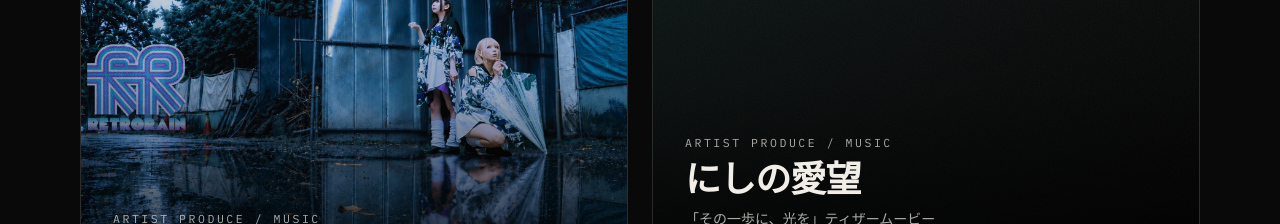
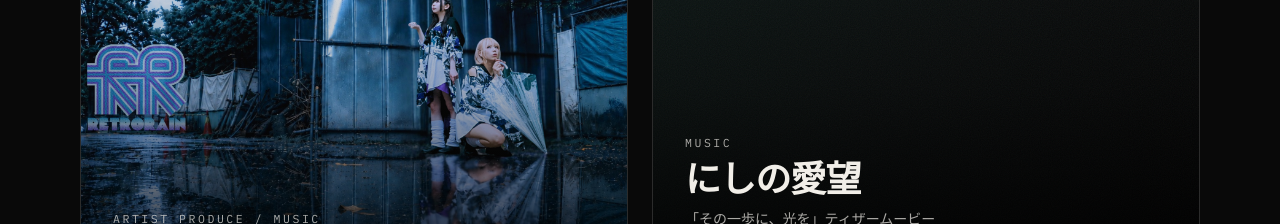
Before and after one commit to yuguremi/yona-site, a Next.js app: page /works in a window 1280 px wide. Shown: the part 1120-1344 px from the top of the page. Built offline with nearby package versions, Linux system fonts and the light colour scheme; no server answers.

Commit message:
Correct にしの愛望 to BGM-only credit
- Not produced by yona; category -> music, role -> BGM Production

Co-Authored-By: Claude Opus 4.8 <noreply@anthropic.com>

```diff
--- a/src/data/works.ts
+++ b/src/data/works.ts
@@ -115,10 +115,10 @@ export const works: Work[] = [
     title: "にしの愛望",
     subtitle: "「その一歩に、光を」ティザームービー",
     year: "2026",
-    category: ["artist-produce", "music"],
-    role: ["Produce", "BGM Production"],
+    category: ["music"],
+    role: ["BGM Production"],
     description:
-      "にしの愛望のプロデュース、およびティザームービー「その一歩に、光を」のBGM制作。",
+      "にしの愛望 ティザームービー「その一歩に、光を」のBGM制作。",
     thumbnail: "",
   },
 ];
```
